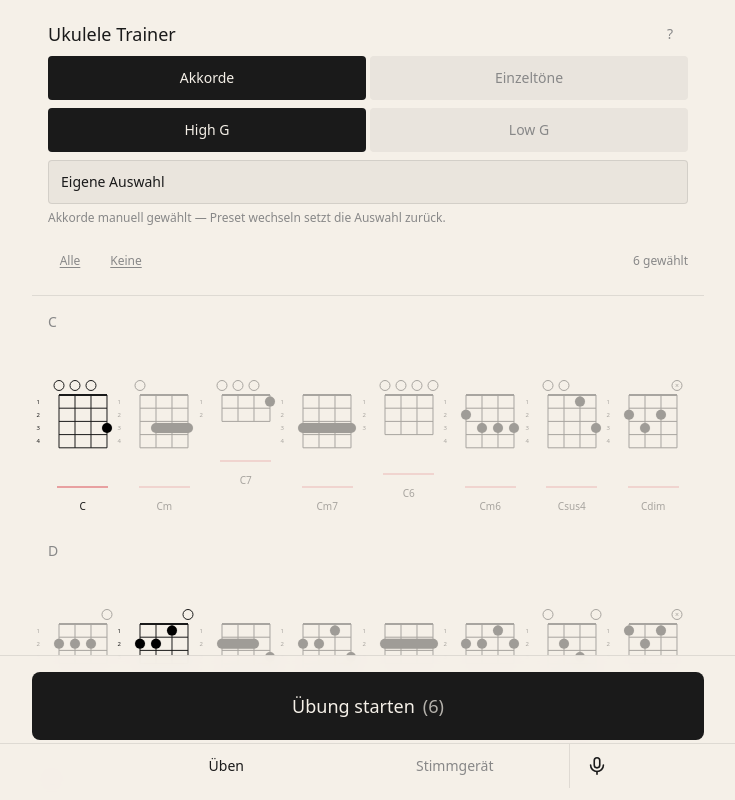
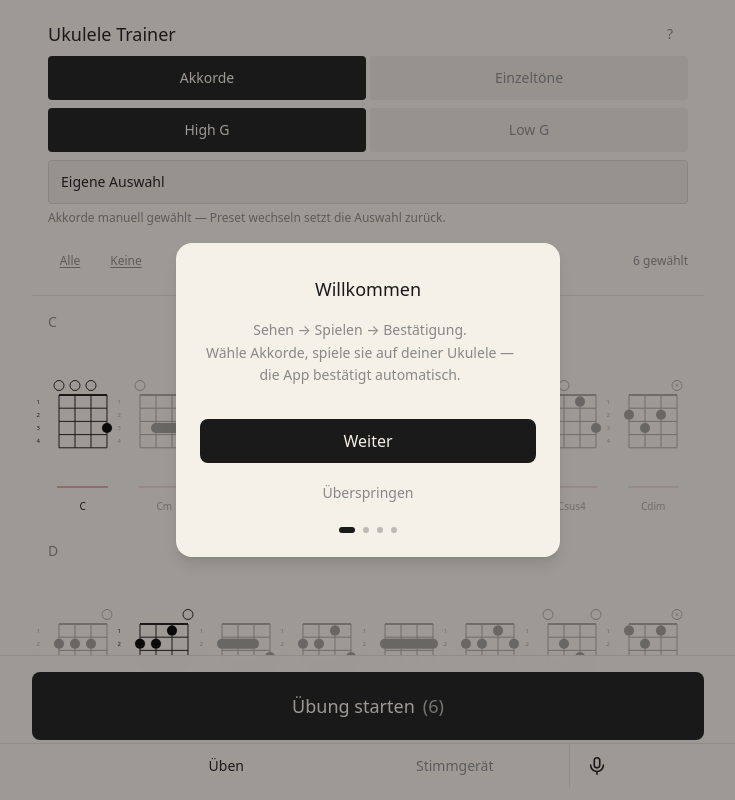
Before and after one commit to gabiwan24/d-accord, a React (Vite) app: page / in a window 1280 px wide. Shown: the top 800 px of the page, without its empty margins (272-1007 px from the left). Built offline with nearby package versions, Linux system fonts and the light colour scheme.

Commit message:
feat: add onboarding overlay with first-launch check and help button trigger

```diff
--- a/src/App.tsx
+++ b/src/App.tsx
@@ -1,6 +1,7 @@
 import { useEffect, useState } from 'react'
 import { AppTabBar, type AppTab } from './components/AppTabBar'
 import { ErrorBoundary } from './components/ErrorBoundary'
+import { OnboardingOverlay, hasSeenOnboarding } from './components/OnboardingOverlay'
 import { MicProvider } from './context/MicContext'
 import { closeAudioContext } from './lib/playChord'
 import type { PracticeSessionConfig } from './screens/SetupScreen'
@@ -23,7 +24,7 @@ export default function App() {
   const [screen, setScreen] = useState<Screen>('setup')
   const [session, setSession] = useState<PracticeSessionConfig | null>(null)
   const [summary, setSummary] = useState<SummaryData | null>(null)
-  const [showOnboarding, setShowOnboarding] = useState(false) // used by Task 7 (onboarding)
+  const [showOnboarding, setShowOnboarding] = useState(() => !hasSeenOnboarding())
 
   useEffect(() => {
     const handleVisibility = () => {
@@ -111,9 +112,10 @@ export default function App() {
         <div className="flex min-h-dvh flex-col">
           <main className="flex-1">{renderContent()}</main>
           <AppTabBar activeTab={activeTab} onChange={setActiveTab} />
-          {/* Onboarding modal placeholder — wired in Task 7 */}
-          {showOnboarding && <div aria-hidden onClick={handleOpenHelp} />}
         </div>
+        {showOnboarding && (
+          <OnboardingOverlay onClose={() => setShowOnboarding(false)} />
+        )}
       </MicProvider>
     </ErrorBoundary>
   )
--- /dev/null
+++ b/src/components/OnboardingOverlay.tsx
@@ -0,0 +1,147 @@
+import { useState } from 'react'
+import { ChordCard } from './ChordCard'
+import { getChord } from '../data/chords'
+
+const ONBOARDING_KEY = 'ukulele-onboarded'
+
+export function hasSeenOnboarding(): boolean {
+  try {
+    return localStorage.getItem(ONBOARDING_KEY) === '1'
+  } catch {
+    return false
+  }
+}
+
+export function markOnboardingSeen(): void {
+  try {
+    localStorage.setItem(ONBOARDING_KEY, '1')
+  } catch {
+    // ignore
+  }
+}
+
+function CChordScreen() {
+  const chord = getChord('C')
+  return (
+    <div className="mt-4 flex flex-col items-center gap-3">
+      {chord && (
+        <ChordCard
+          name={chord.displayName}
+          shape={chord.shapes.highG}
+          accent={chord.accent}
+          size="sm"
+          showLabel
+        />
+      )}
+      <p className="max-w-xs text-center text-sm leading-relaxed text-muted">
+        Tippe das Diagramm um einen Vorschau-Ton zu hören.
+      </p>
+    </div>
+  )
+}
+
+interface OnboardingOverlayProps {
+  onClose: () => void
+}
+
+export function OnboardingOverlay({ onClose }: OnboardingOverlayProps) {
+  const [step, setStep] = useState(0)
+  const isLast = step === 3
+
+  const handleClose = () => {
+    markOnboardingSeen()
+    onClose()
+  }
+
+  const handleNext = () => {
+    if (isLast) {
+      handleClose()
+    } else {
+      setStep((s) => s + 1)
+    }
+  }
+
+  const screens = [
+    {
+      title: 'Willkommen',
+      body: (
+        <p className="mt-4 max-w-xs text-center text-sm leading-relaxed text-muted">
+          Sehen → Spielen → Bestätigung.
+          <br />
+          Wähle Akkorde, spiele sie auf deiner Ukulele — die App bestätigt automatisch.
+        </p>
+      ),
+    },
+    {
+      title: 'Akkord-Diagramm',
+      body: <CChordScreen />,
+    },
+    {
+      title: 'Mikrofon',
+      body: (
+        <div className="mt-4 flex flex-col items-center gap-3">
+          <span className="text-5xl">🎤</span>
+          <p className="max-w-xs text-center text-sm leading-relaxed text-muted">
+            Spiele den Akkord auf deiner Ukulele.
+            <br />
+            Die App erkennt ihn automatisch und springt weiter.
+            <br />
+            <br />
+            Taste <strong>M</strong> schaltet das Mikrofon ein und aus.
+          </p>
+        </div>
+      ),
+    },
+    {
+      title: "Los geht's",
+      body: (
+        <p className="mt-4 max-w-xs text-center text-sm leading-relaxed text-muted">
+          Bereit? Wähle deine Akkorde und starte die Übung.
+        </p>
+      ),
+    },
+  ]
+
+  const screen = screens[step]
+
+  return (
+    <div className="fixed inset-0 z-[100] flex items-center justify-center bg-ink/40 px-6">
+      <div className="w-full max-w-sm rounded-2xl bg-cream px-6 pb-6 pt-8 shadow-lg">
+        <h2 className="text-center text-lg font-normal text-ink">{screen.title}</h2>
+
+        {screen.body}
+
+        <div className="mt-8 flex flex-col gap-3">
+          <button
+            type="button"
+            onClick={handleNext}
+            className="flex min-h-11 w-full items-center justify-center rounded-lg bg-ink text-base text-cream transition-opacity active:opacity-80"
+          >
+            {isLast ? 'Starten' : 'Weiter'}
+          </button>
+
+          {!isLast && (
+            <button
+              type="button"
+              onClick={handleClose}
+              className="flex min-h-9 w-full items-center justify-center text-sm text-muted transition-opacity active:opacity-60"
+            >
+              Überspringen
+            </button>
+          )}
+        </div>
+
+        <div className="mt-4 flex justify-center gap-2">
+          {[0, 1, 2, 3].map((i) => (
+            <div
+              key={i}
+              className={`h-1.5 rounded-full transition-all duration-200 ${
+                i === step ? 'w-4 bg-ink' : 'w-1.5 bg-ink/25'
+              }`}
+            />
+          ))}
+        </div>
+      </div>
+    </div>
+  )
+}
```
